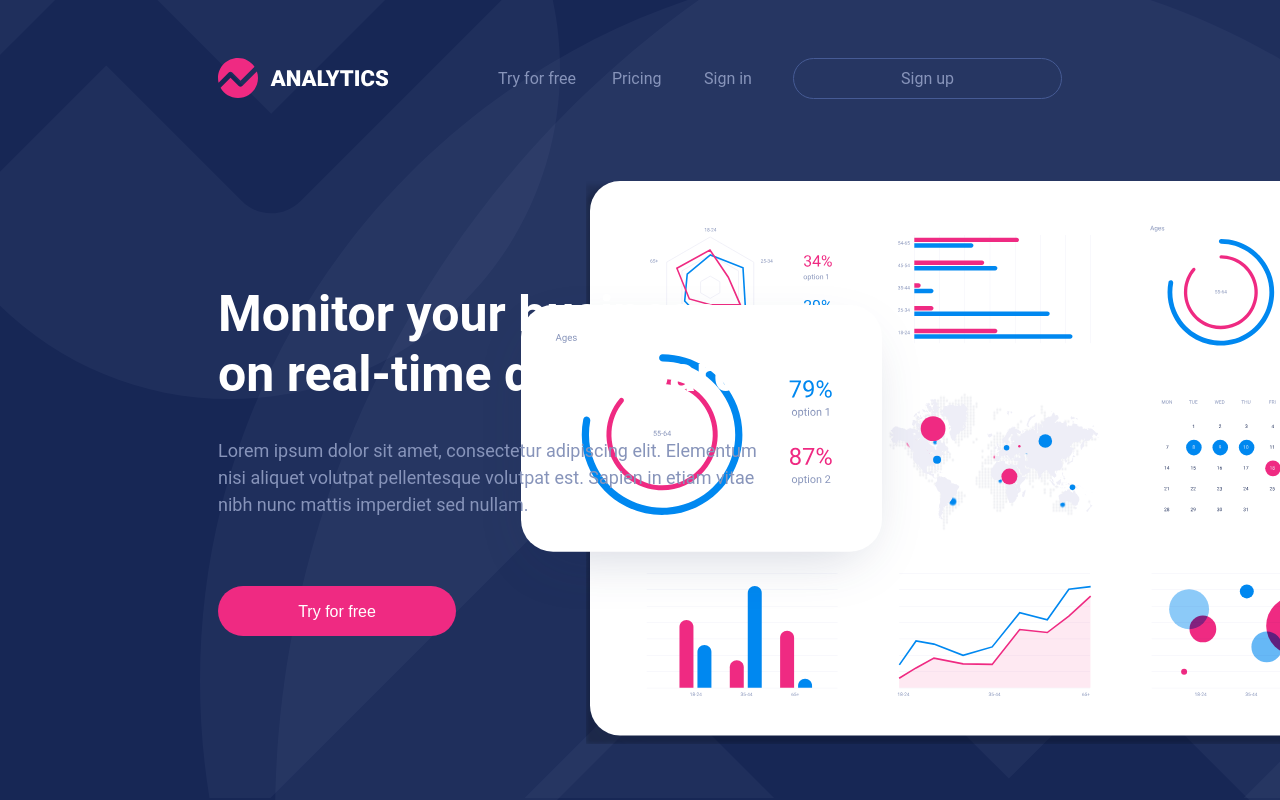
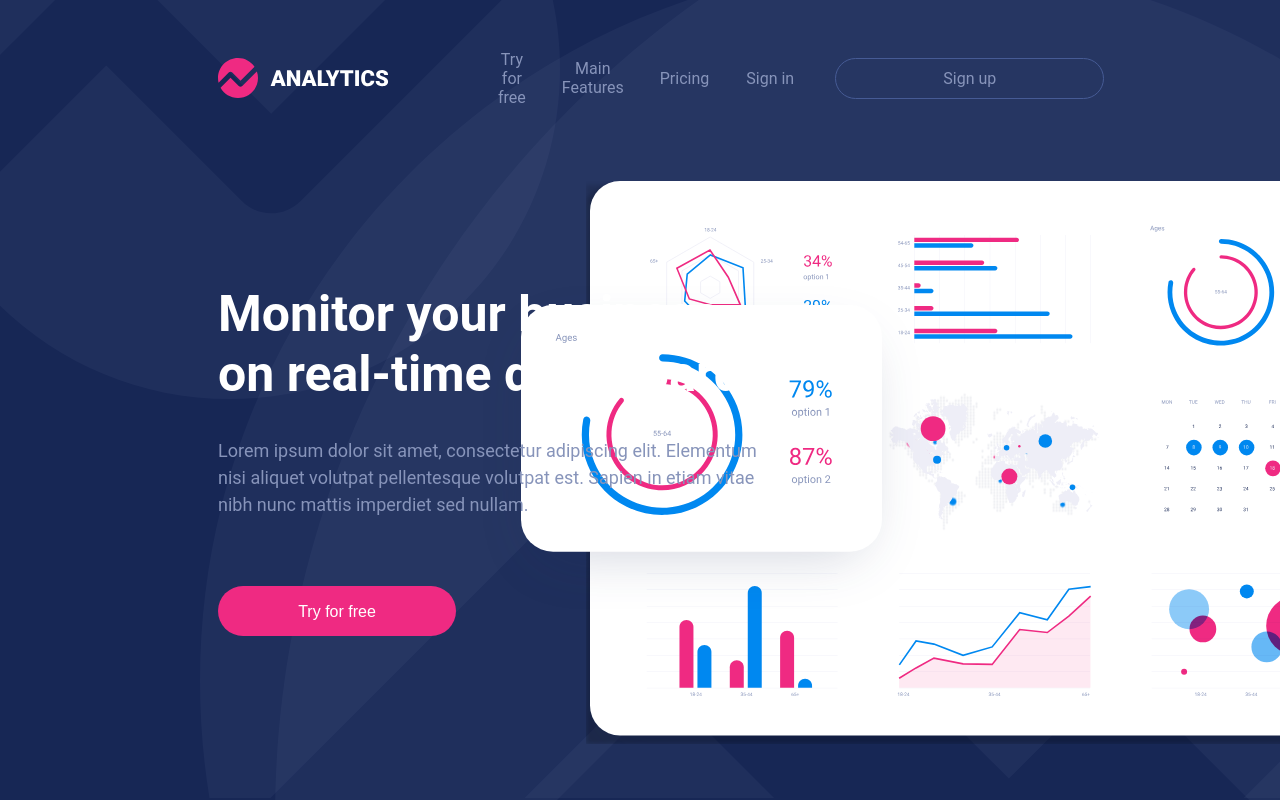
Before and after one commit to MaisonT/LandingPage, a Vue app: page / in a window 1280 px wide. Shown: the top 800 px of the page. Built offline with nearby package versions, Linux system fonts and the light colour scheme.

Commit message:
feat: scrolling

```diff
--- a/src/App.vue
+++ b/src/App.vue
@@ -1,15 +1,15 @@
 <template>
   <AppHeader :scroll="scroll" :scrollTo="scrollTo" />
-  <IntroductionInfo />
+  <IntroductionInfo id="introduction"/>
   <hr id="pink"/>
    <div class="bg-logos">
     <img class="bg-logo-small" src="@/assets/images/logos/bg_logo_small.svg" alt="" />
     <img class="bg-logo-medium" src="@/assets/images/logos/bg_logo_medium.svg" alt="" />
     <img class="bg-logo-large" src="@/assets/images/logos/bg_logo_large.svg" alt="" />
   </div>
-  <MainFeatures/>
+  <MainFeatures id="main-features" />
   <ScreenshotsInfo/>
-  <PricingPlan />
+  <PricingPlan id="prices"/>
   <AppFooter :scroll="scroll" :scrollTo="scrollTo" />
 </template>
 
@@ -26,28 +26,35 @@ export default {
   data() {
     return {
       scrollTo: {
-        try: {
+        introduction: {
           name: 'Try for free',
-          scroll: 'up',
+          scroll: 'introduction',
+        },
+        features: {
+          name: 'Main Features',
+          scroll: 'features',
         },
         plans: {
           name: 'Pricing',
-          scroll: 'down',
-        }
+          scroll: 'prices',
+        },
       }
     };
   },
   methods: {
     scroll(value) {
-      if(value === 'up')
-        window.scrollTo(0,0);
-      else if(value === 'down') {
-        let scrollHeight = Math.max(
-            document.body.scrollHeight, document.documentElement.scrollHeight,
-            document.body.offsetHeight, document.documentElement.offsetHeight,
-            document.body.clientHeight, document.documentElement.clientHeight
-        );
-        window.scrollTo(0, (scrollHeight + 196));
+      if(value === 'introduction') {
+        let el = document.getElementById("introduction");
+
+        el.scrollIntoView({block: "center", behavior: "smooth"});
+      }
+      else if(value === 'prices') {
+        let el = document.getElementById("prices");
+        el.scrollIntoView({block: "center", behavior: "smooth"});
+      }
+      else if (value === 'features') {
+        let el = document.getElementById("main-features");
+        el.scrollIntoView({block: "center", behavior: "smooth"});
       }
     }
   },
```
